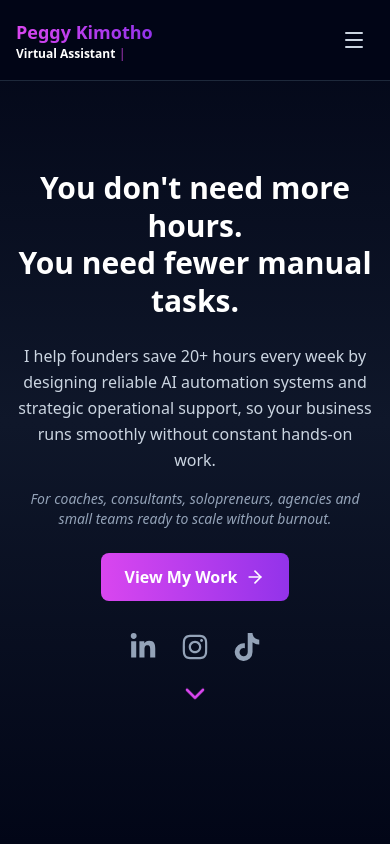
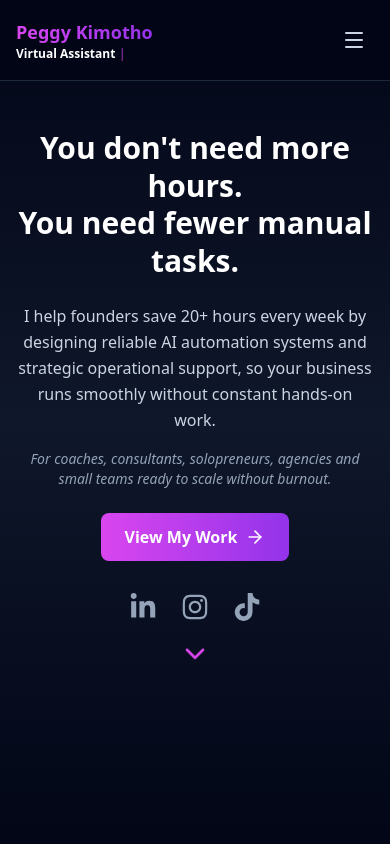
Before and after one commit to PeggyKimotho/My-AI-Portfolio, a React (Vite) app: page / in a window 390 px wide. Shown: the top 844 px of the page. Built offline with nearby package versions, Linux system fonts and the light colour scheme; the HTML template or start-up script is replaced by a standard one.

Commit message:
Changed spacing again

```diff
--- a/src/components/Hero.jsx
+++ b/src/components/Hero.jsx
@@ -5,7 +5,7 @@ function Hero() {
   return (
     <section
       id="home"
-      className="min-h-screen flex flex-col justify-center items-center px-4 pt-20 md:pt-32 pb-8 md:pb-16 bg-gradient-to-b from-slate-950 via-slate-900 to-slate-950"
+      className="min-h-screen flex flex-col justify-center items-center px-4 pt-15 md:pt-32 pb-8 md:pb-16 bg-gradient-to-b from-slate-950 via-slate-900 to-slate-950"
     >
       <div className="text-center max-w-4xl">
 
```
